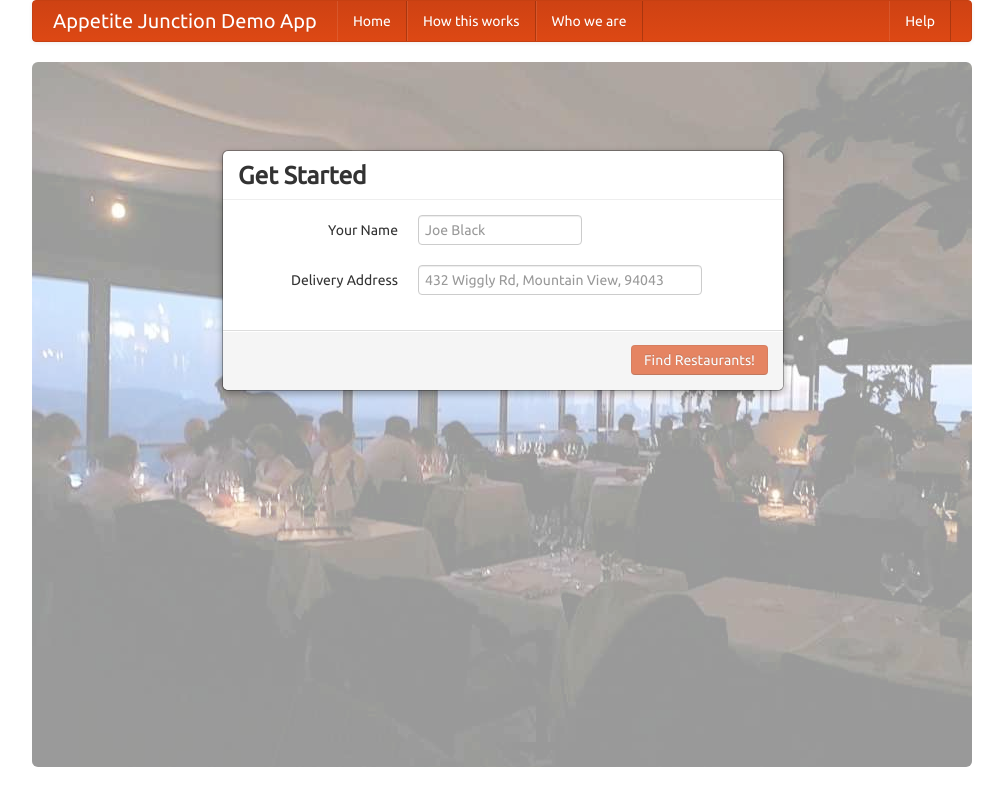
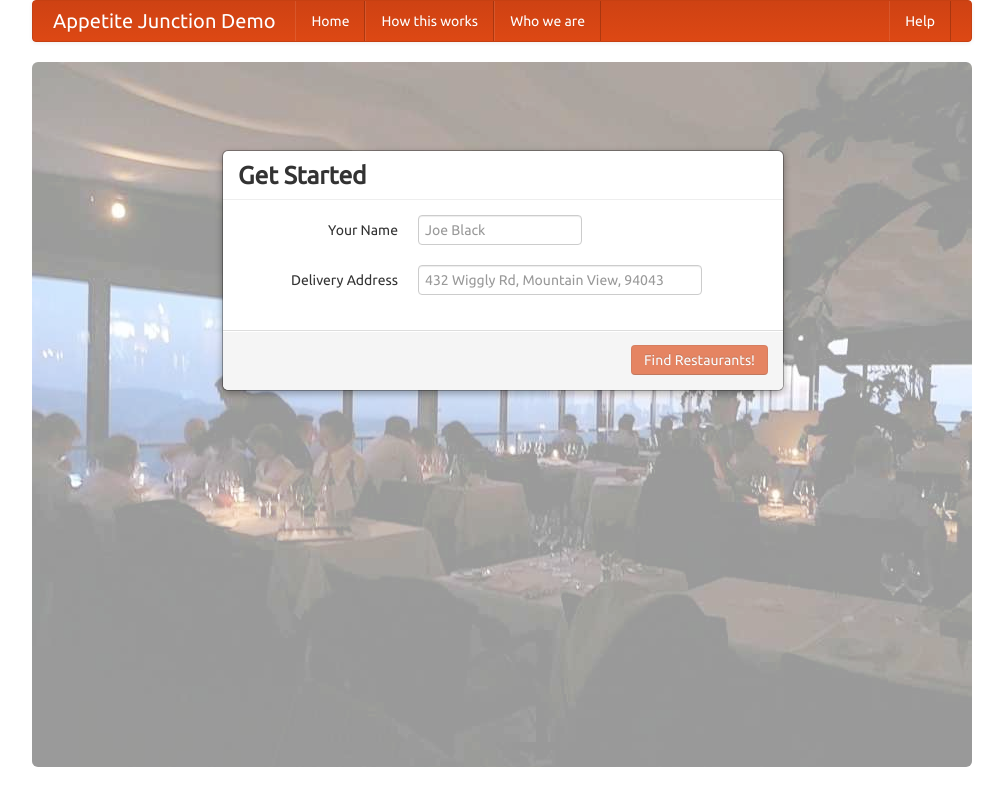
Before and after one commit to sourabhDemo/appetitejunction-master, a website: page app/index.html in a window 1280 px wide. Shown: the whole page, without its empty margins (138-1141 px from the left). Drawn offline with Linux system fonts and the light colour scheme.

Commit message:
Added changes

```diff
--- a/app/index.html
+++ b/app/index.html
@@ -2,7 +2,7 @@
 <html lang="en" ng-app="appetiteJunctionApp">
 <head>
   <meta charset="utf-8">
-  <title>Appetite Junction</title>
+  <title>Appetite Junction Demo</title>
   <link rel="stylesheet" href="css/app.css">
   <link rel="stylesheet" href="css/bootstrap-united.css">
 </head>
@@ -12,7 +12,7 @@
 
   <div class="navbar" ng-controller="NavbarController">
     <div class="navbar-inner">
-      <a class="brand" href="#/">Appetite Junction Demo App</a>
+      <a class="brand" href="#/">Appetite Junction Demo</a>
       <ul class="nav">
         <li ng-class="{active: routeIs('/')}"><a href="#/">Home</a></li>
         <li ng-class="{active: routeIs('/how-this-work')}"><a href="#/how-this-work">How this works</a></li>
```
